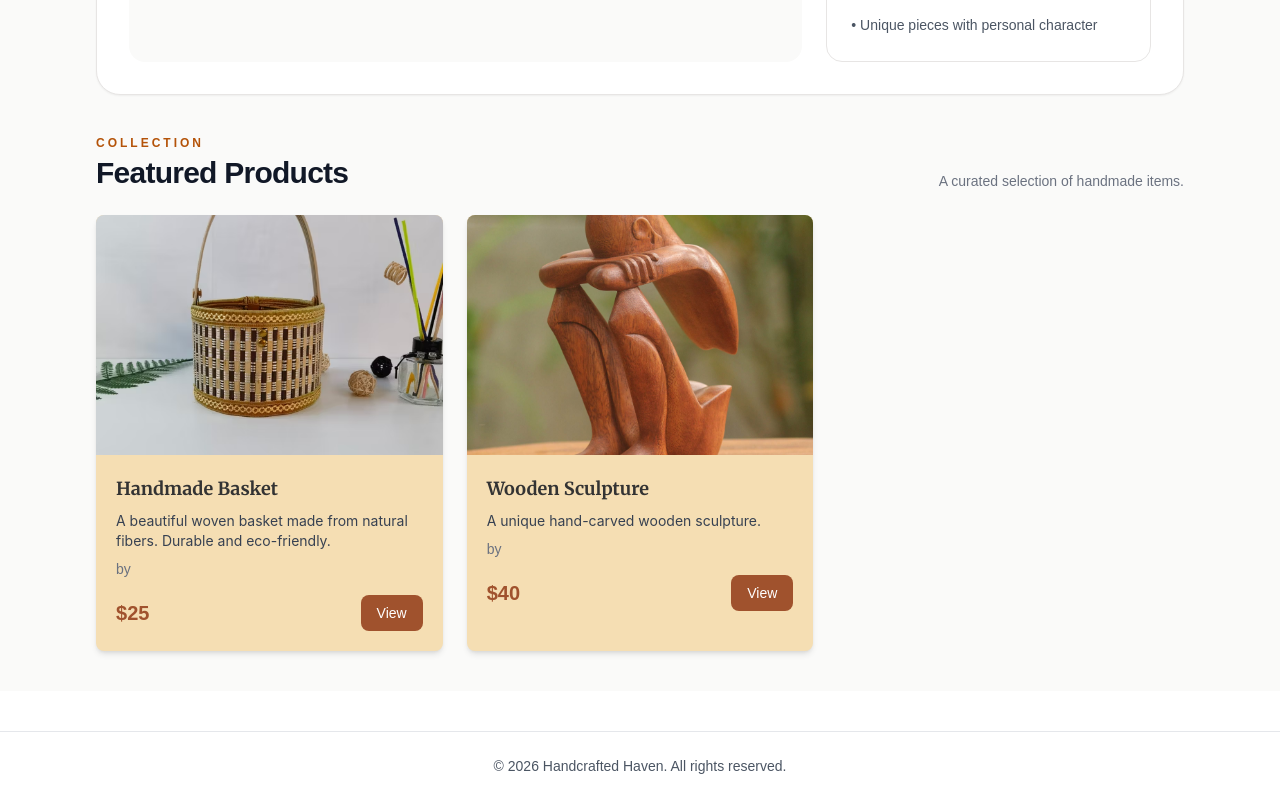
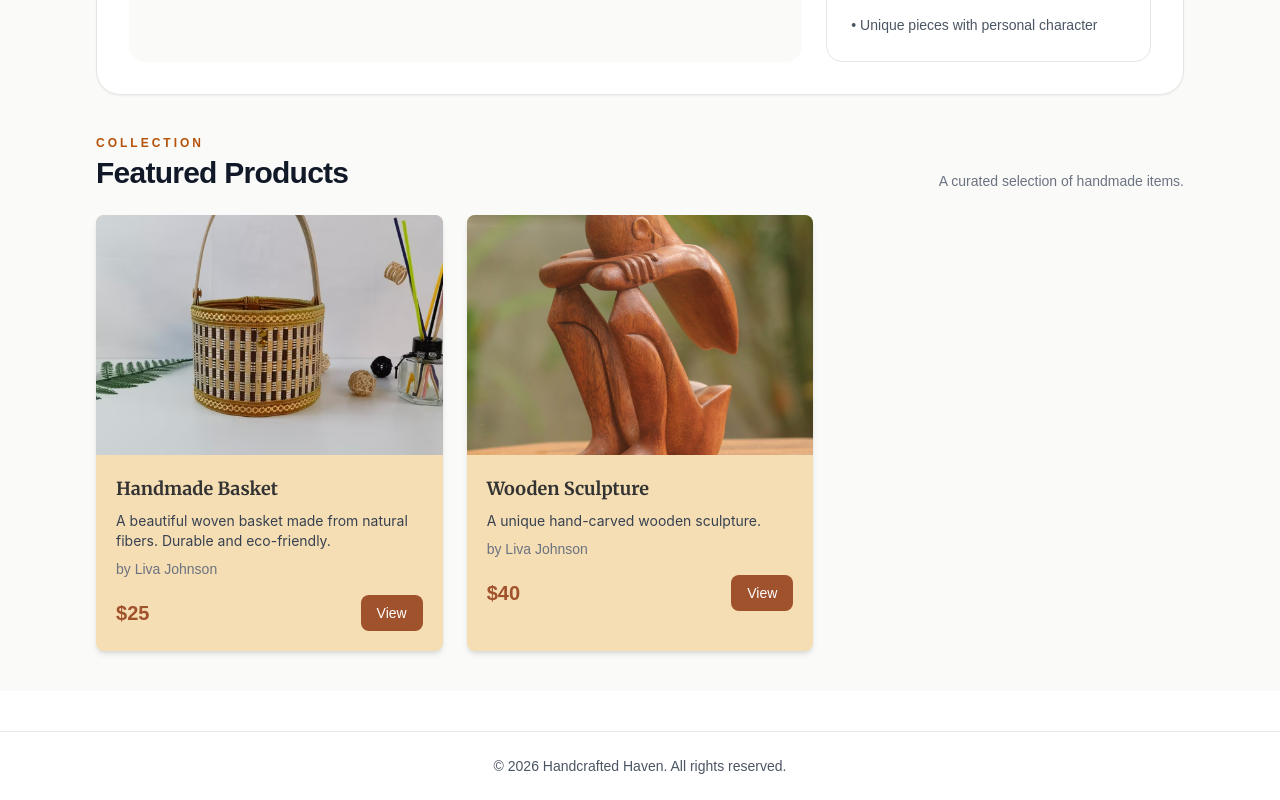
Before and after one commit to mirianukeje/Handcrafted-Haven, a Next.js app in the folder handcrafted-haven/: page /sellers/liva in a window 1280 px wide. Shown: the part 553-1353 px from the top of the page. Built offline with nearby package versions, Linux system fonts and the light colour scheme.

Commit message:
modified:   handcrafted-haven/src/components/SellerProfile.jsx

```diff
--- a/handcrafted-haven/src/components/SellerProfile.jsx
+++ b/handcrafted-haven/src/components/SellerProfile.jsx
@@ -87,7 +87,7 @@ export default function SellerProfile({ username }) {
 
           <div className="grid grid-cols-1 gap-6 sm:grid-cols-2 xl:grid-cols-3">
             {seller.products.map((product) => (
-              <ProductCard key={product.id} product={product} />
+              <ProductCard key={product.id} product={{ ...product, sellerName: seller.name }} />
             ))}
           </div>
         </section>
```
